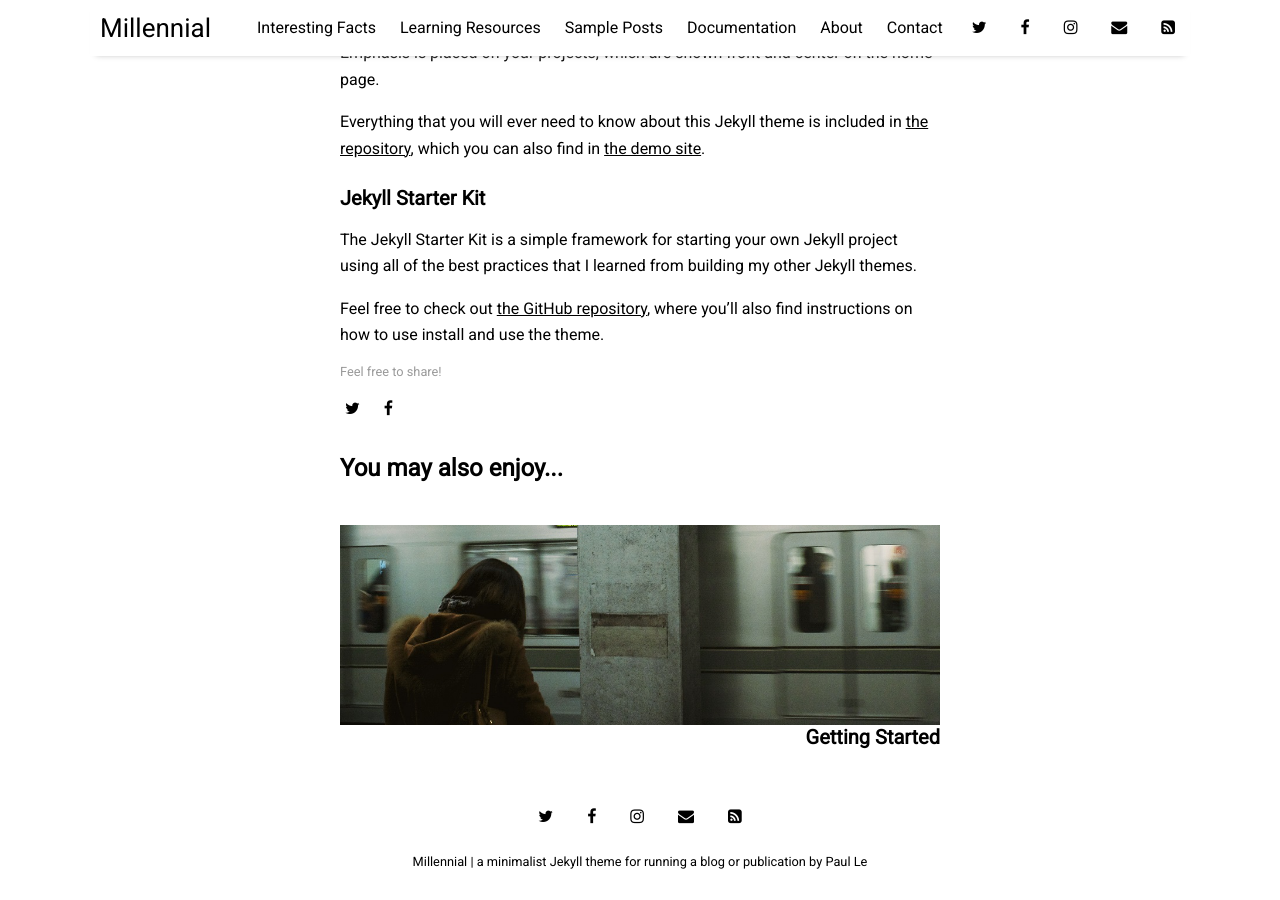
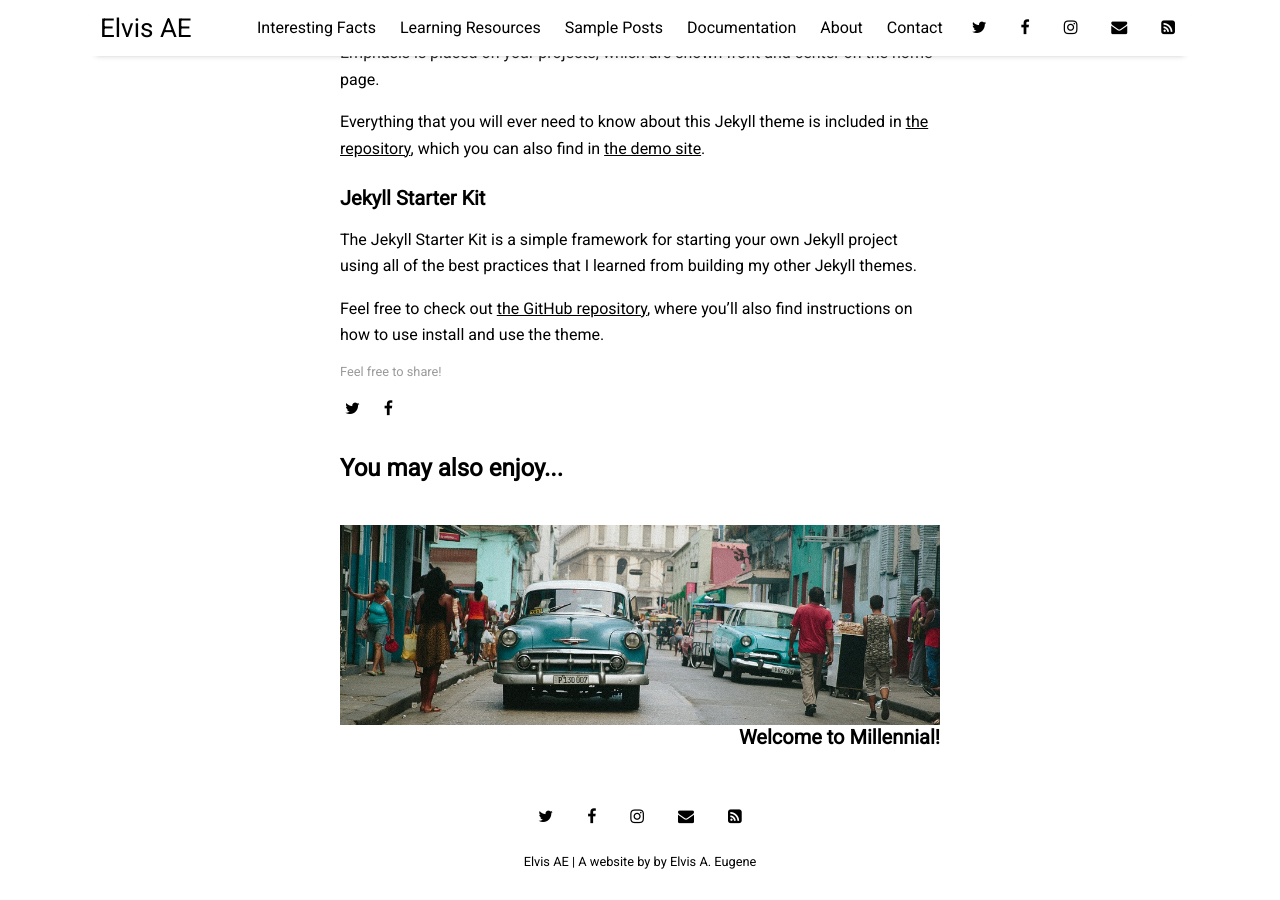
Before and after one commit to otherelvis/otherelvis.github.io, a Jekyll site: the page built from _posts/2017-01-01-welcome-to-millennial.md, in a window 1280 px wide and 900 px high, scrolled down 1377 px. Built offline with Jekyll 4.4.1, drawn with Linux system fonts in a browser that asks for light colours; nearby versions of some CDN libraries.

Commit message:
Update _config.yml

```diff
--- a/_config.yml
+++ b/_config.yml
@@ -6,13 +6,13 @@
 # Build settings
 markdown:            kramdown
 highlighter:         rouge
-permalink:           /:title
+permalink:           :/Elvis AE's website
 plugins:             [jekyll-paginate, jekyll-sitemap, jekyll-feed, jekyll-seo-tag]
 
 # Customise atom feed settings (this is where Jekyll-Feed gets configuration information)
-title:		           "Millennial"
-description:	       "a minimalist Jekyll theme for running a blog or publication"
-author:              "Paul Le"
+title:		           "Elvis AE"
+description:	       "A website by"
+author:              "Elvis A. Eugene"
 
 # RSS 2.0 can be used instead of Atom by uncommenting following two lines
 #feed:
```
